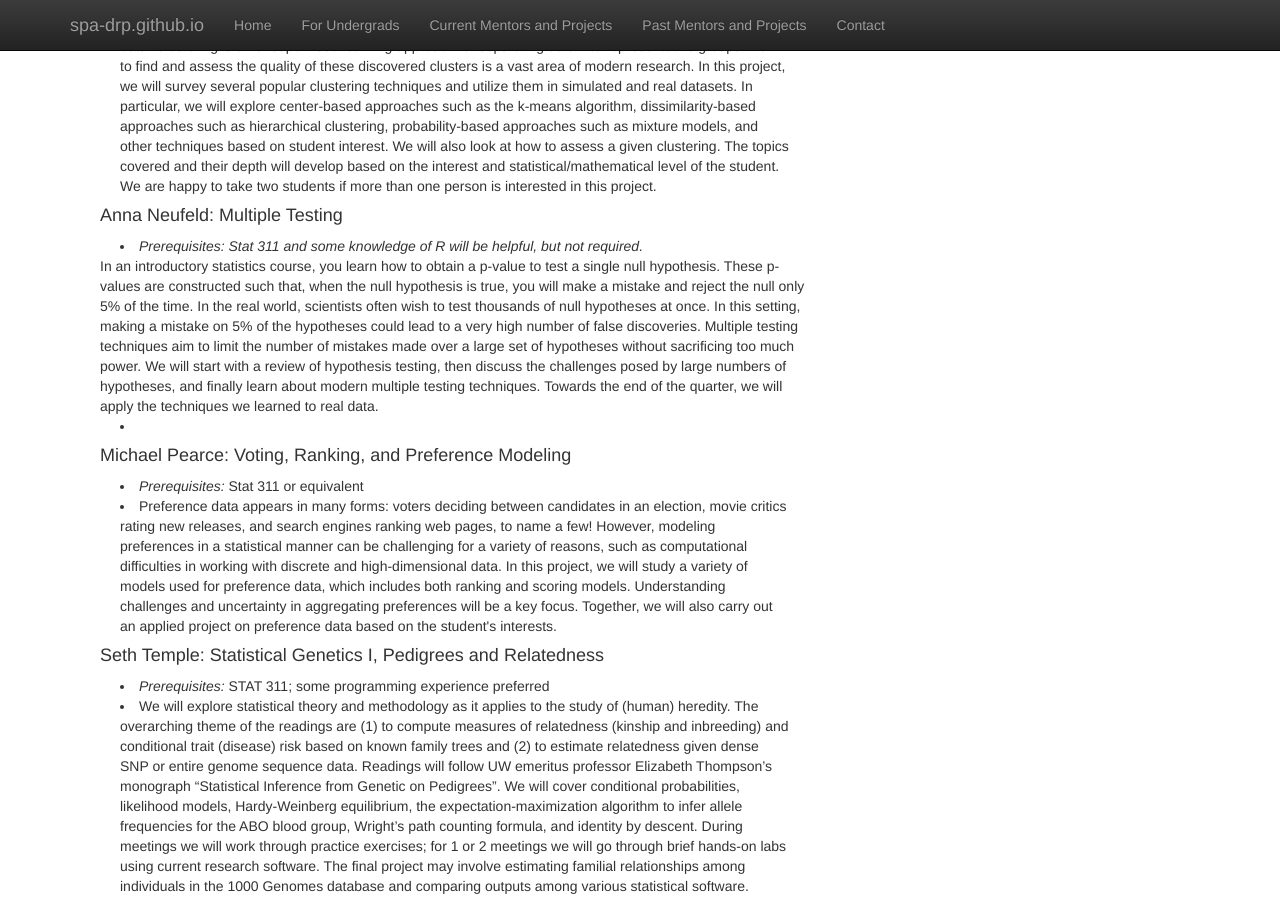
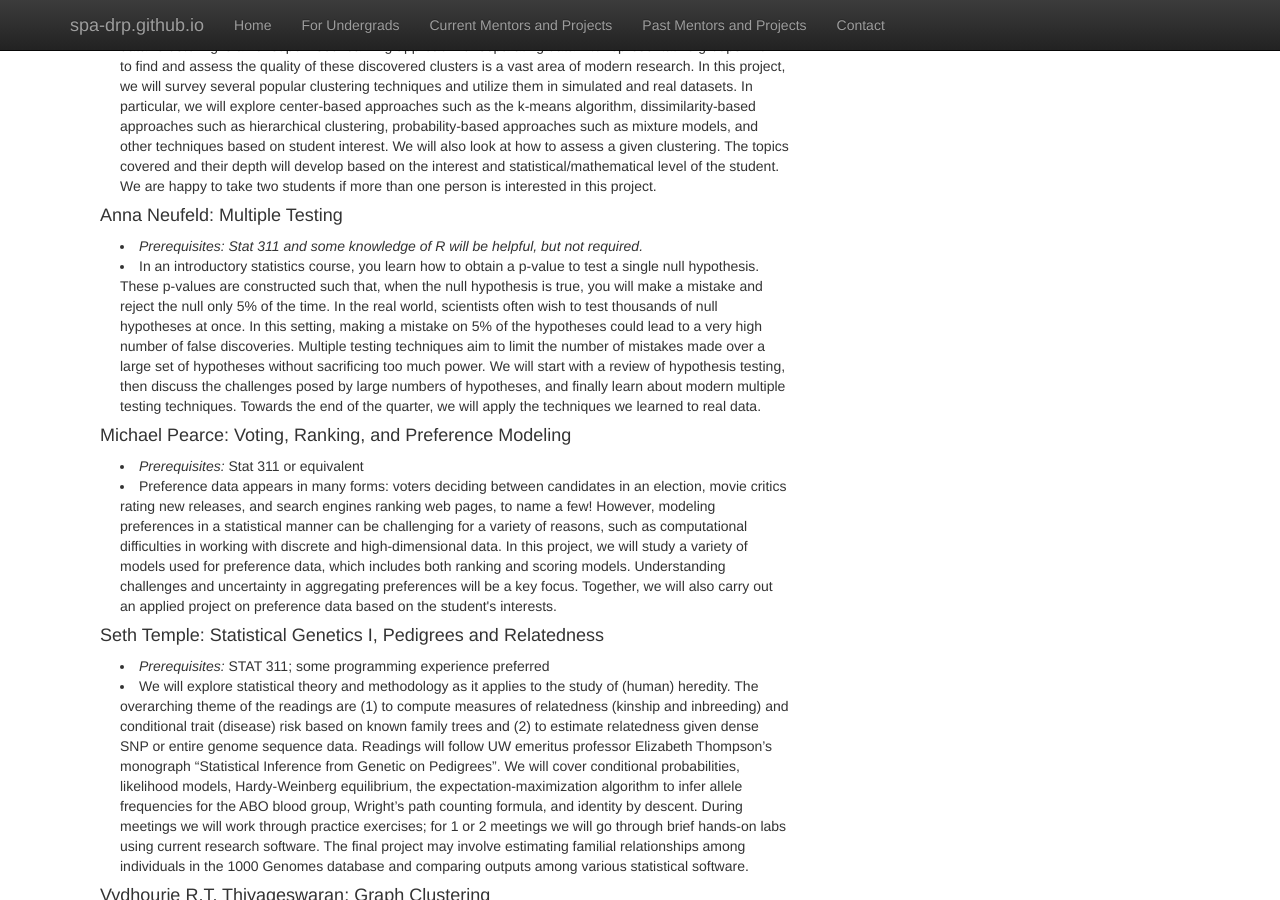
Before and after one commit to SPA-DRP/spa-drp.github.io, a Jekyll site: the page built from currentmentors.html, in a window 1280 px wide and 900 px high, scrolled down 696 px. Built offline with Jekyll 4.4.1, drawn with Linux system fonts in a browser that asks for light colours; nearby versions of some CDN libraries; library files that are not in the unit come from our copies.

Commit message:
saved bullet point

```diff
--- a/currentmentors.html
+++ b/currentmentors.html
@@ -43,10 +43,11 @@ title:  'Mentors and Project Descriptions: Autumn 2021'
     <li style="padding:0px;margin:0px 20px 0px;"> <i> Prerequisites:
       Stat 311 and some knowledge of R will be helpful, but not required.
     </i>
+    </li>
+<li style="padding:0px;margin:0px 20px 0px;">
 
-</li>
 In an introductory statistics course, you learn how to obtain a p-value to test a single null hypothesis. These p-values are constructed such that, when the null hypothesis is true, you will make a mistake and reject the null only 5% of the time. In the real world, scientists often wish to test thousands of null hypotheses at once. In this setting, making a mistake on 5% of the hypotheses could lead to a very high number of false discoveries. Multiple testing techniques aim to limit the number of mistakes made over a large set of hypotheses without sacrificing too much power. We will start with a review of hypothesis testing, then discuss the challenges posed by large numbers of hypotheses, and finally learn about modern multiple testing techniques. Towards the end of the quarter, we will apply the techniques we learned to real data.
-<li style="padding:0px;margin:0px 20px 0px;">
+
 </li>
 </p>
 
```
